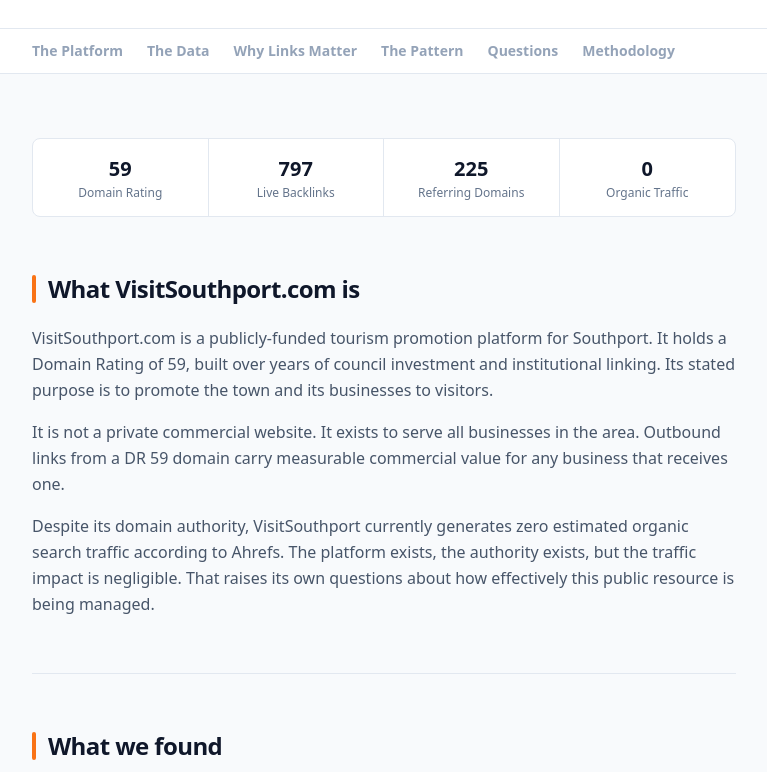
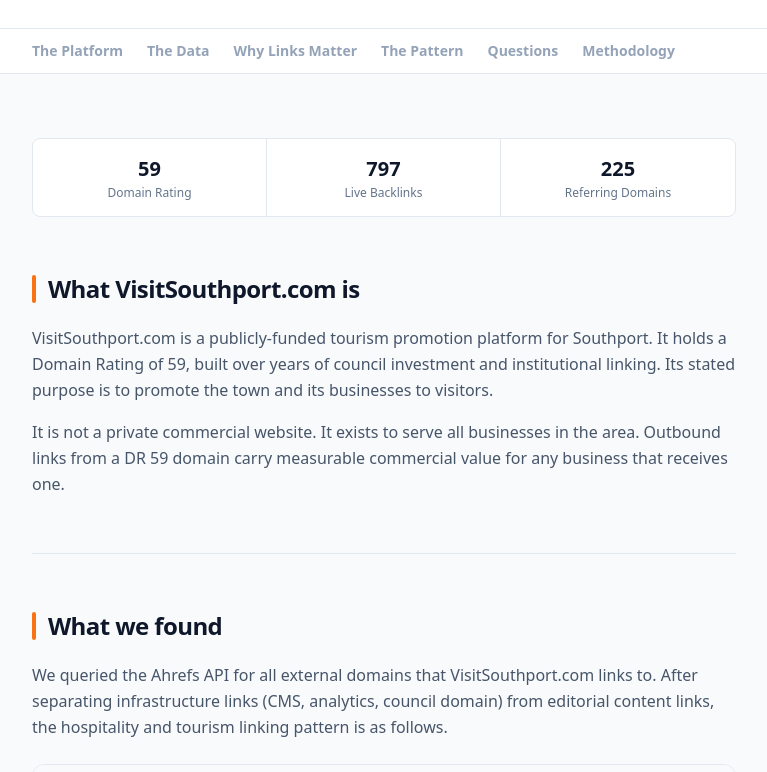
Before and after one commit to damian756/siba.digital, a Next.js app: page /analysis/selective-promotion in a window 1280 px wide. Shown: the part 400-1172 px from the top of the page, without its empty margins (256-1023 px from the left). Built offline with nearby package versions, Linux system fonts and the light colour scheme.

Commit message:
Remove organic traffic claims from selective-promotion analysis, data disputed across tools

```diff
--- a/app/analysis/selective-promotion/page.tsx
+++ b/app/analysis/selective-promotion/page.tsx
@@ -67,7 +67,6 @@ const domainStats = [
   { label: "Domain Rating", value: "59" },
   { label: "Live Backlinks", value: "797" },
   { label: "Referring Domains", value: "225" },
-  { label: "Organic Traffic", value: "0" },
 ];
 
 function SectionHeading({ children }: { children: React.ReactNode }) {
@@ -139,7 +138,7 @@ export default function SelectivePromotionPage() {
       <div className="mx-auto max-w-3xl px-4 sm:px-6 lg:px-8 py-16 space-y-14">
 
         {/* Domain overview stats */}
-        <div className="grid grid-cols-2 sm:grid-cols-4 divide-x divide-[#e2e8f0] border border-[#e2e8f0] rounded-lg bg-white">
+        <div className="grid grid-cols-3 divide-x divide-[#e2e8f0] border border-[#e2e8f0] rounded-lg bg-white">
           {domainStats.map((s) => (
             <div key={s.label} className="px-5 py-4 text-center">
               <p className="text-xl font-bold text-[#0f172a]">{s.value}</p>
@@ -162,12 +161,6 @@ export default function SelectivePromotionPage() {
               It is not a private commercial website. It exists to serve all businesses in
               the area. Outbound links from a DR 59 domain carry measurable commercial value
               for any business that receives one.
-            </p>
-            <p>
-              Despite its domain authority, VisitSouthport currently generates zero
-              estimated organic search traffic according to Ahrefs. The platform exists,
-              the authority exists, but the traffic impact is negligible. That raises its
-              own questions about how effectively this public resource is being managed.
             </p>
           </div>
         </section>
@@ -321,7 +314,6 @@ export default function SelectivePromotionPage() {
               "Is there a declared conflict of interest relating to any person with editorial control over VisitSouthport and the businesses it promotes?",
               "Has Sefton Council conducted any review of the content or linking decisions on a platform it funds?",
               "Have any independent hospitality businesses requested inclusion on VisitSouthport and been refused or ignored?",
-              "Why does a DR 59 domain with 225 referring domains generate zero organic search traffic?",
             ].map((q) => (
               <div key={q} className="card p-4 flex gap-3">
                 <span className="flex-shrink-0 mt-0.5 h-2 w-2 rounded-full bg-[#f97316]" />
```
